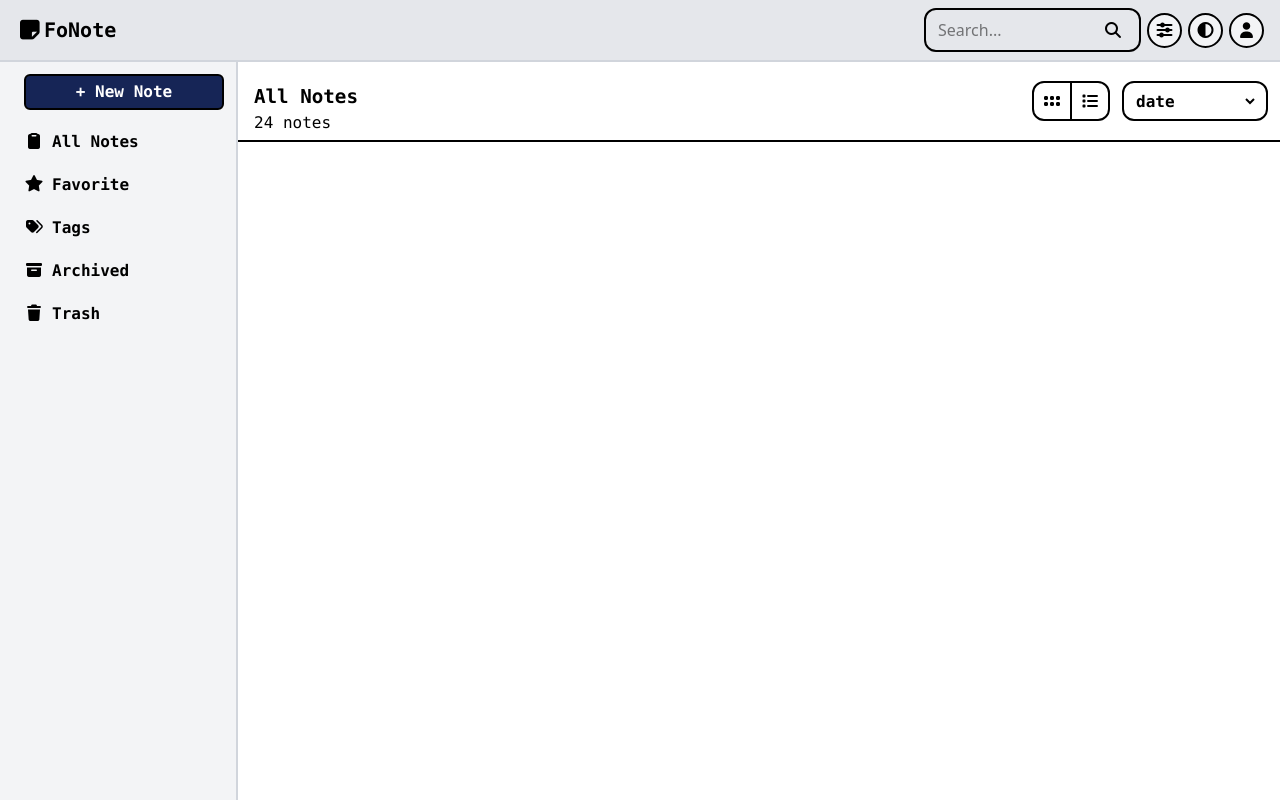
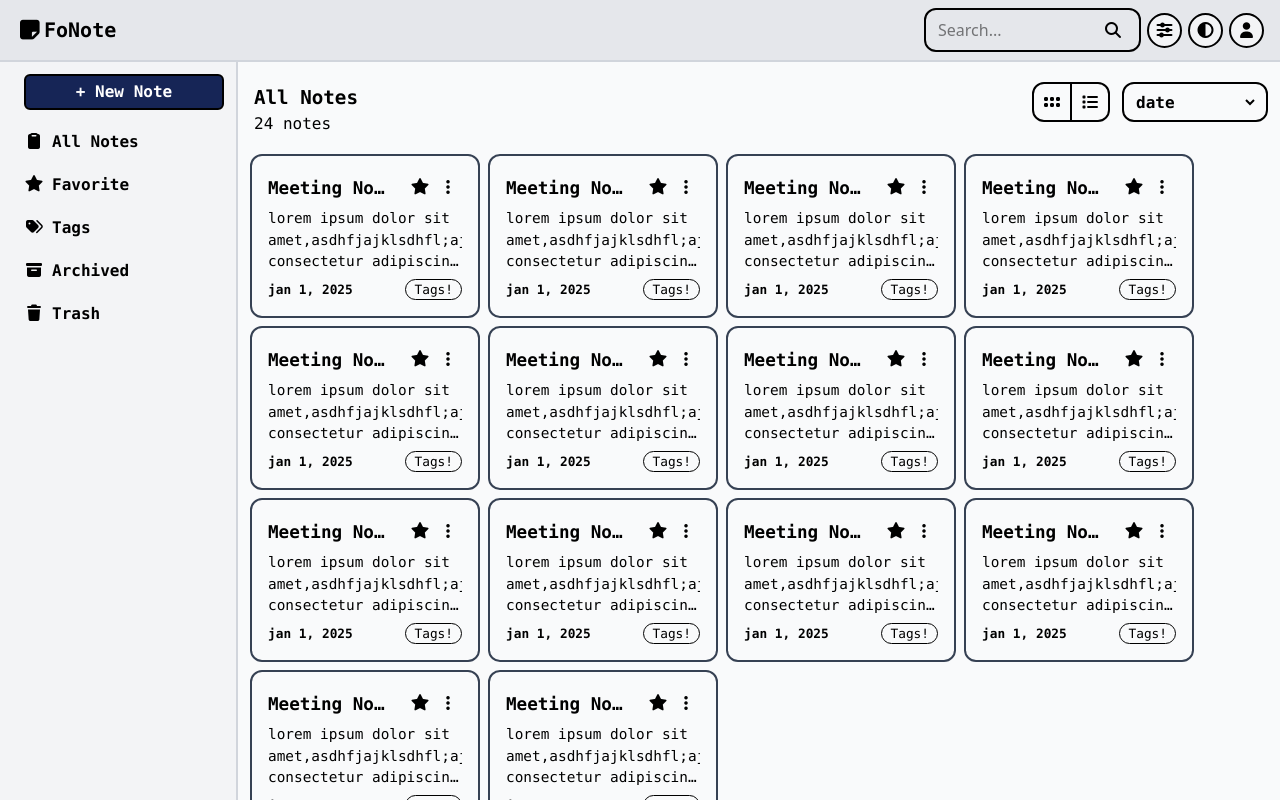
Before and after one commit to kindaMid72/Dotify, a React (Vite) app: page / in a window 1280 px wide. Built offline with nearby package versions, Linux system fonts and the light colour scheme.

Commit message:
fix the Main_content scroll behaviour

```diff
--- a/src/App.jsx
+++ b/src/App.jsx
@@ -1,29 +1,27 @@
-import { useState, StrictMode } from 'react';
+import { BrowserRouter } from 'react-router-dom';
+import Main_Content from './Main_Content.jsx';
+import Main_Header from './Main_Header.jsx';
 import Navbar from './navbar.jsx';
-import { BrowserRouter } from 'react-router-dom';
 import Side_Panel from './Side_Panel.jsx';
-import Main_Header from './Main_Header.jsx';
 function App() {
 
   return (
     <>
-    <StrictMode>
       <BrowserRouter>
-        <div className='flex flex-col h-screen'>
-          <Navbar/>
-          <div className='flex flex-1'>
-            <Side_Panel/>
-            <div className='w-full flex flex-col'>
-              <Main_Header/>
+        <div className='flex flex-col h-screen bg-gray-50'>
+          <Navbar />
+          <div className='flex h-full overflow-auto'>
+            <Side_Panel />
+            <div className='flex flex-col overflow-hidden'>
+              <Main_Header />
               {/* router based content (dependency: search, category, sort, view) */}
-
+              <Main_Content />
             </div>
           </div>
         </div>
 
 
       </BrowserRouter>
-    </StrictMode>
     </>
   )
 }
--- /dev/null
+++ b/src/Main_Content.jsx
@@ -0,0 +1,28 @@
+import Notes_Card from "./components/Notes_Card.jsx";
+import { useState } from "react";
+
+export default () => {
+    return (
+
+        <div className="p-3 flex flex-wrap justify-start content-start items-start gap-2 overflow-auto flex-1">
+            <Notes_Card />
+            <Notes_Card />
+            <Notes_Card />
+            <Notes_Card />
+            <Notes_Card />
+            <Notes_Card />
+            <Notes_Card />
+            <Notes_Card />
+            <Notes_Card />
+            <Notes_Card />
+            <Notes_Card />
+            <Notes_Card />
+            <Notes_Card />
+            <Notes_Card />
+
+        </div>
+
+
+
+    );
+}
--- a/src/Main_Header.jsx
+++ b/src/Main_Header.jsx
@@ -3,7 +3,7 @@ import { useEffect, useState } from "react";
 export default () =>{
     return(
     <>
-        <div id="Header" className="flex items-center w-full h-20 border-b-2 border-black">
+        <div id="Header" className="flex items-center w-full h-20">
             <div className="pl-4 pt-4 flex-1"> {/* category section */}
                 <h1 className="text-[1.2em] font-bold font-mono">All Notes</h1> {/* based on sidebar selection */}
                 <p className="font-mono">24 notes</p> {/* based on the number of notes available on that category */}
--- a/src/components/Notes_Card.jsx
+++ b/src/components/Notes_Card.jsx
@@ -1,11 +1,28 @@
+import { useState } from "react";
 
+let isFavorite = true;
 
-export default () => {
+export default (props) => {
     return (
-    <>
+        <>
+            <div className="w-[230px] border-2 border-gray-700 p-4 rounded-xl flex flex-col [&_*]:font-mono">
+                <div className="flex items-center [&_*]:font-mono [&_*]:mb-1"> {/* title section */}
+                    <h2 className="flex-1 pr-3 overflow-hidden whitespace-nowrap text-ellipsis font-bold text-[1.1em]">Meeting Notes</h2>
+                    <button type="button" className="p-1" aria-label="Favorite">
+                        <i className={isFavorite? "fa-solid fa-star" : "fa-regular fa-star"}></i>
+                    </button>
+                    <button type="button" className="p-1" aria-label="More options">
+                        <i className="fa-solid fa-ellipsis-vertical"></i>
+                    </button>
+                </div>
+                <p className="font-light text-[0.9em] mb-[6px]   overflow-hidden [display:-webkit-box] [-webkit-box-orient:vertical] [-webkit-line-clamp:3]">lorem ipsum dolor sit amet,asdhfjajklsdhfl;ajsdlkfjal;sdkjfl;kasjdfl;kjasdl;kfja;sldkjf;laksjd;flkj;alskdfjl;kasdjf consectetur adipiscing elit. asdfasdfasdfasdfasdfasdfasdfasdfasdfasdfasdf</p> {/* implement rest if the description length is reaching a certain point */}
+                <div className="flex items-center "> {/* tag section */}
+                    <p className="flex-1 text-[0.8em] font-bold">jan 1, 2025</p>
+                    <h3 className="border-[1px] border-black rounded-xl px-2 text-center text-[0.8em]">Tags!</h3>
+                </div>
+            </div>
 
-
-    </>
+        </>
 
     );
 }
```
